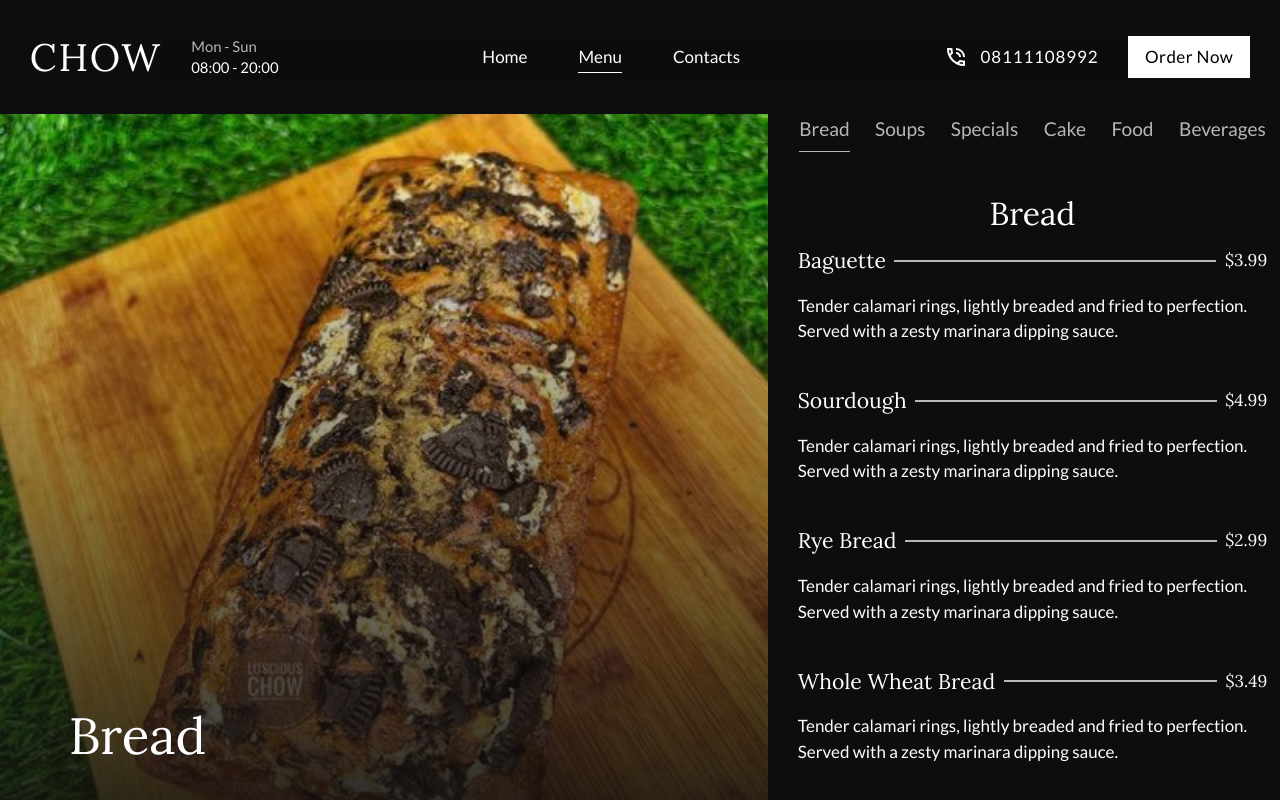
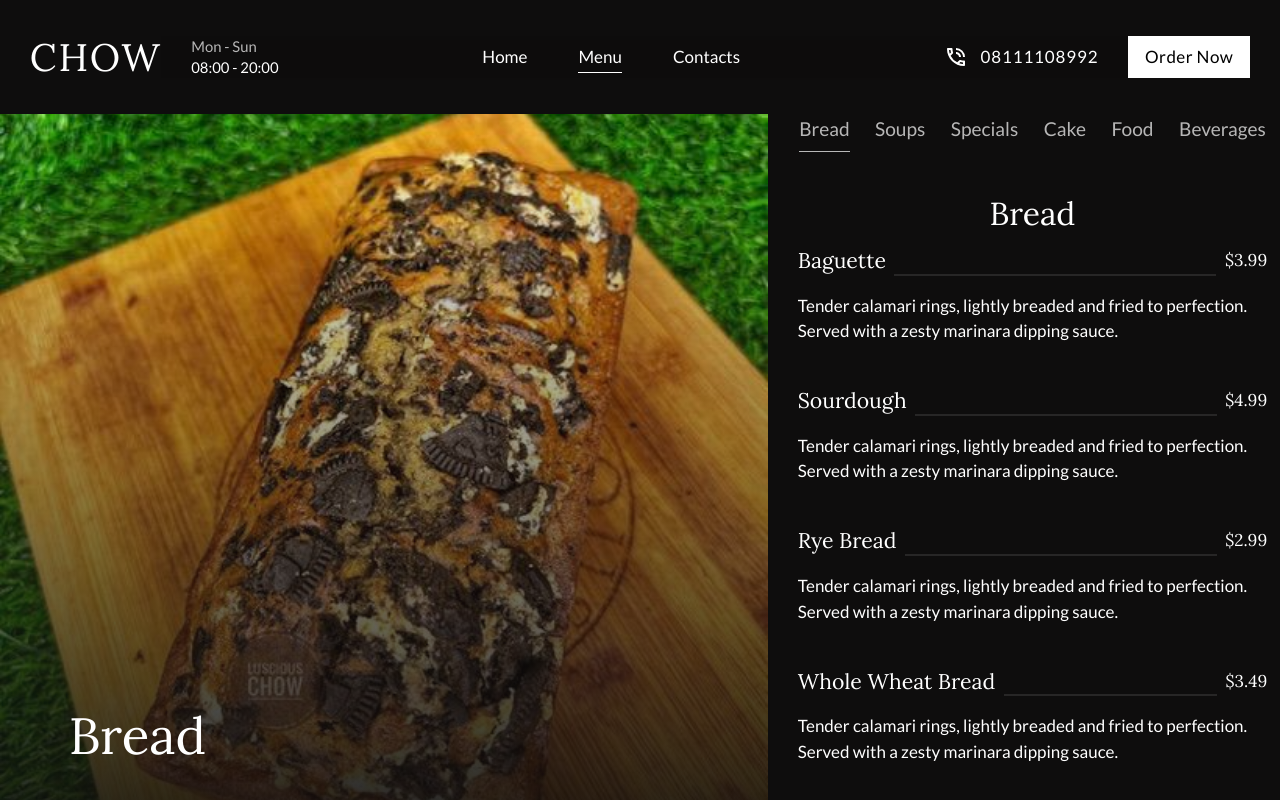
Before and after one commit to timhilehin1/luscious-chow, a Next.js app: page /menu in a window 1280 px wide. Shown: the top 800 px of the page. Built offline with nearby package versions, Linux system fonts and the light colour scheme.

Commit message:
changed line to appear at the end

```diff
--- a/src/components/Menu.tsx
+++ b/src/components/Menu.tsx
@@ -107,7 +107,7 @@ function Menu() {
 										<p className="text-xl whitespace-nowrap   lora-heading">
 											{prod.product}
 										</p>
-										<div className="border border-b border-white/70  w-full " />
+										<div className="border self-end border-b border-white/10  w-full " />
 										<p className="lora-heading">${prod.price}</p>
 									</header>
 									<main>{prod.description}</main>
```
